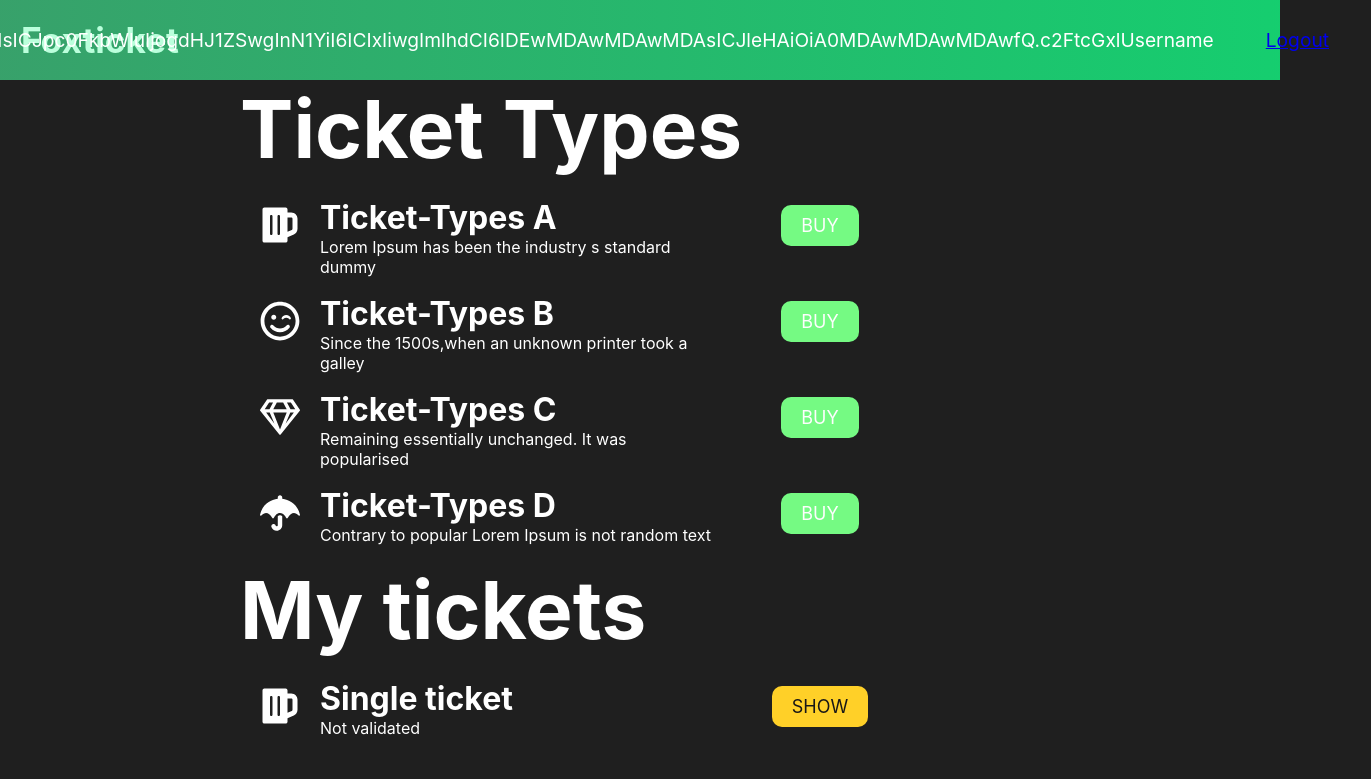
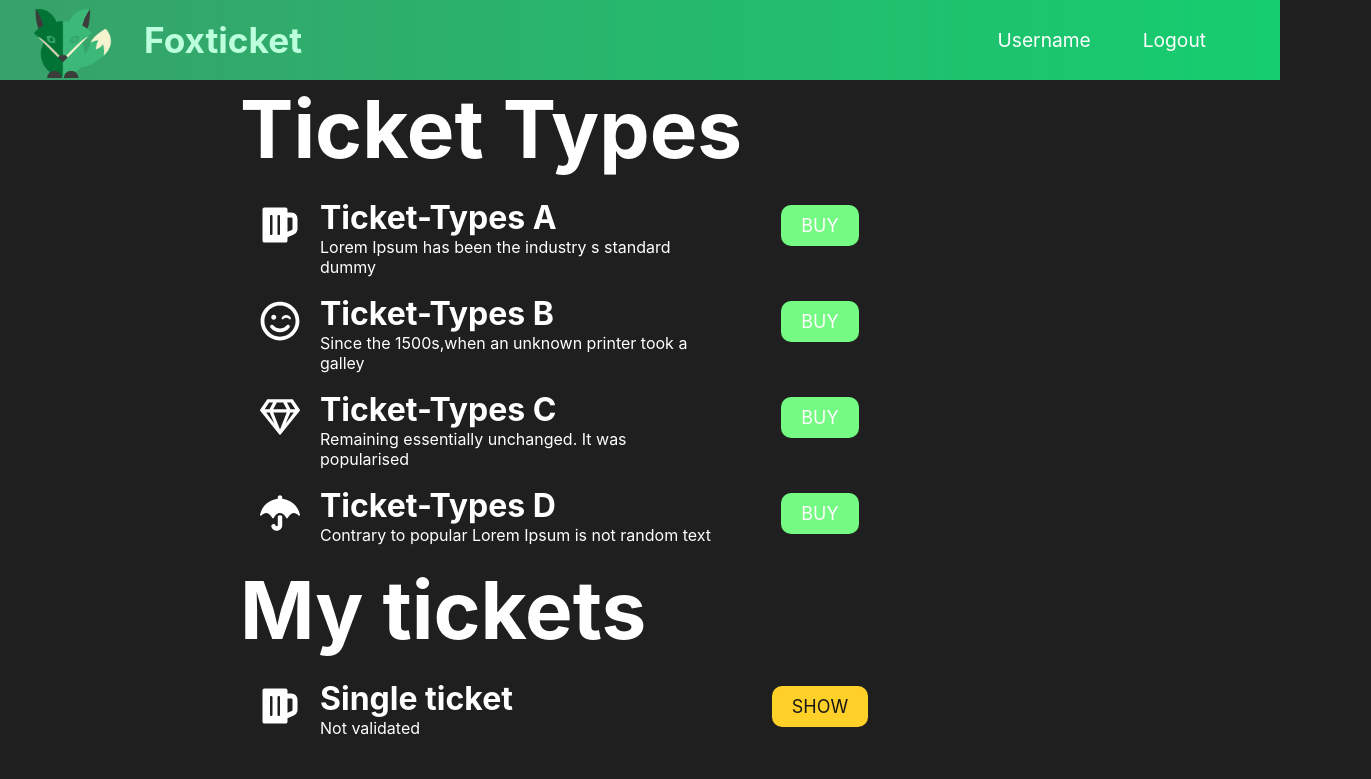
Before and after one commit to green-fox-academy/giggle-foxticket-opal-fullstack, a React (Create React App) app in the folder frontend/: page /shop in a window 1280 px wide. Shown: the top 779 px of the page, 1371 px wide, since content can reach past the window. Built offline with nearby package versions, Linux system fonts and the light colour scheme; sample sign-in values are in the browser's storage.

Commit message:
feat(GFO-139/140): fixed style and Links

```diff
--- a/frontend/src/components/Header/Header.jsx
+++ b/frontend/src/components/Header/Header.jsx
@@ -1,12 +1,13 @@
 import React from 'react'
 import FoxticketLogo from '../../assets/images/logos/Foxticket.png'
 import './Header.styles.sass'
-import { Link } from 'react-router-dom';
+import { Link } from "react-router-dom";
 
 export default function Header(props) {
 
 // localStorage.removeItem('token');
 // <li className="nav-links" onClick={logoutSession}>Logout</li>
+
 const logoutSession = () => {
   localStorage.removeItem('token')
 }
@@ -18,10 +19,10 @@ const logoutSession = () => {
         <ul className="nav-menu">
         {
           props.type ==='admin' &&
-          <li className="nav-links">Admin</li>
+          <Link to="/admin" className="nav-links" >Admin</Link>
         }
-          <li className="nav-links">{localStorage.getItem('token')}Username</li>
-          <Link to="/" className="nav-links">Logout</Link>
+          <li className="nav-links">Username</li>
+          <Link to="/"  className="nav-links" onClick={logoutSession}>Logout</Link>
         </ul>
     </nav>
   )
--- a/frontend/src/components/Header/Header.styles.sass
+++ b/frontend/src/components/Header/Header.styles.sass
@@ -31,6 +31,8 @@
   padding: 10px
   border-radius: 14px
   transition: all 350ms ease-in-out
+  color: inherit
+  text-decoration: none
 
   &:hover
     filter: brightness(115%)
```
